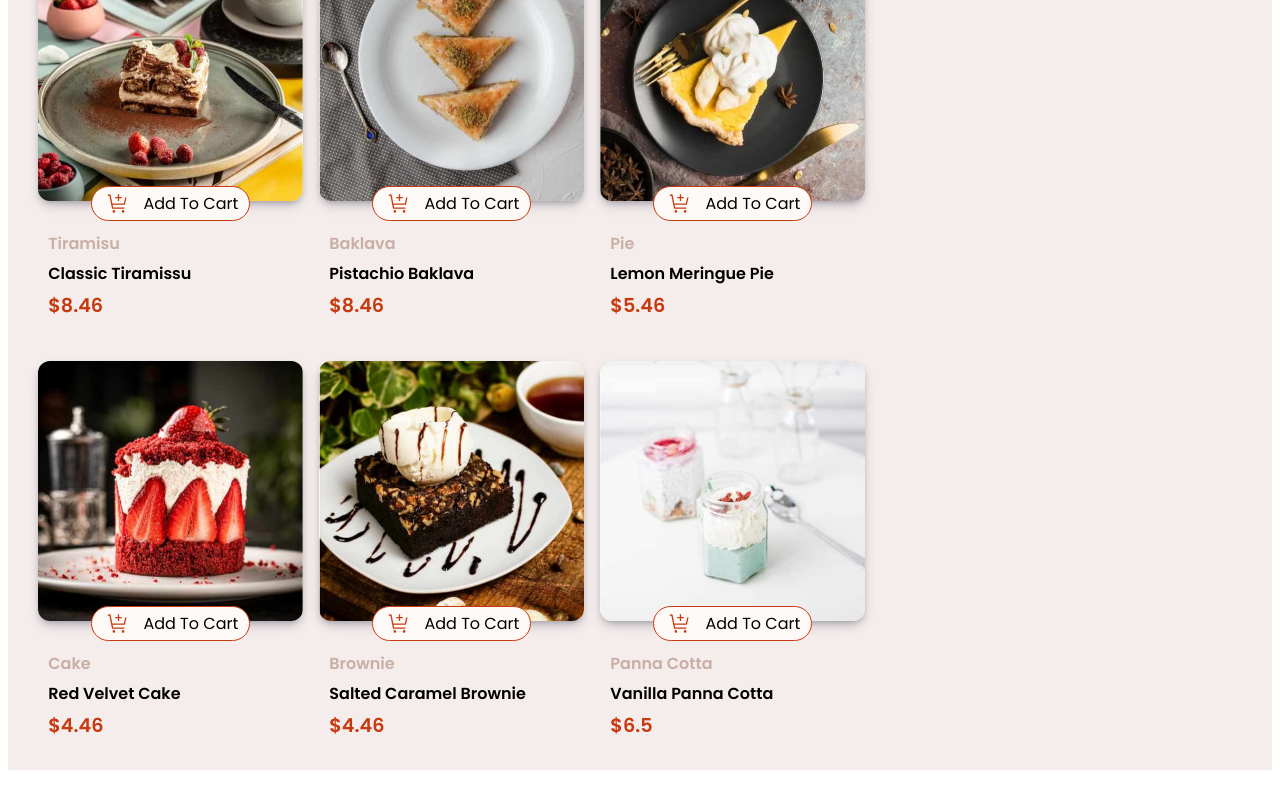
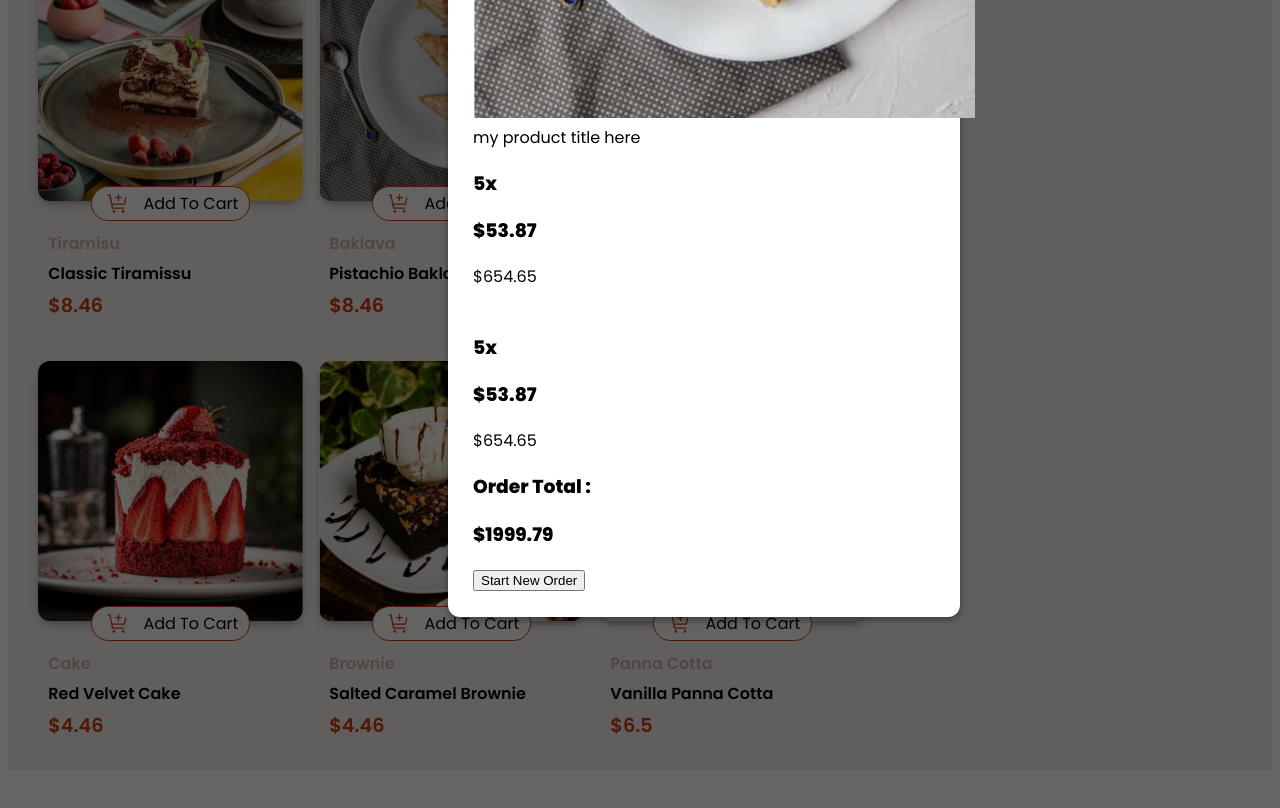
Before and after one commit to mohamedMachlou/angular-product-list, an Angular app: page / in a window 1280 px wide. Shown: the part 600-1408 px from the top of the page. Before the commit the page ends 1378 px from the top, so only its background shows below. Built offline with nearby package versions, Linux system fonts and the light colour scheme.

Commit message:
Create Pop-up Front and Back Style

```diff
--- a/src/app/product-list/components/confirm-pop-up/confirm-pop-up.component.html
+++ b/src/app/product-list/components/confirm-pop-up/confirm-pop-up.component.html
@@ -1 +1 @@
-<p>confirm-pop-up works!</p>
+<div class="confirm-popup"></div>
--- a/src/app/product-list/components/show-product/show-product.component.css
+++ b/src/app/product-list/components/show-product/show-product.component.css
@@ -128,6 +128,26 @@
     padding: 6px;
   }
 }
-/* Small devices (landscape phones, 576px and up) */
-@media (min-width: 576px) {
+.popup-back {
+  content: "";
+  width: 100%;
+  height: 256.3vh;
+  z-index: 200;
+  position: absolute;
+  top: 0;
+  left: 0;
+  background-color: #000000;
+  opacity: 60%;
 }
+.popup {
+  width: 40%;
+  /* height: 250px; */
+  border-radius: 12px;
+  box-shadow: rgba(0, 0, 0, 0.16) 0px 3px 6px, rgba(0, 0, 0, 0.23) 0px 3px 6px;
+  background-color: white;
+  z-index: 201;
+  position: absolute;
+  top: 40px;
+  left: 35%;
+  padding: 25px;
+}
--- a/src/app/product-list/components/show-product/show-product.component.html
+++ b/src/app/product-list/components/show-product/show-product.component.html
@@ -29,3 +29,46 @@
   </div>
   }
 </div>
+<div class="popup-back"></div>
+<div class="popup">
+  <div class="header">
+    <img src="./assets/icon-checked.svg" alt="" />
+    <h2>Order Confirmed</h2>
+    <p>We hope you enjoy you food!</p>
+  </div>
+  <div class="products">
+    <div class="product">
+      <div class="img">
+        <img src="./assets/image-baklava-desktop.jpg" alt="" />
+      </div>
+      <div class="details">
+        <div class="title">my product title here</div>
+        <div class="number-price">
+          <h3>5x</h3>
+          <h3>$53.87</h3>
+        </div>
+      </div>
+      <div class="prdPriceTotal">$654.65</div>
+    </div>
+    <div class="product">
+      <div class="img">
+        <img src="" alt="" />
+      </div>
+      <div class="details">
+        <div class="title"></div>
+        <div class="number-price">
+          <h3>5x</h3>
+          <h3>$53.87</h3>
+        </div>
+      </div>
+      <div class="prdPriceTotal">$654.65</div>
+    </div>
+  </div>
+  <div class="order-total">
+    <h3>Order Total :</h3>
+    <h3>$1999.79</h3>
+  </div>
+  <div class="btn">
+    <button>Start New Order</button>
+  </div>
+</div>
--- a/src/app/product-list/product-list.module.ts
+++ b/src/app/product-list/product-list.module.ts
@@ -7,7 +7,7 @@ import { ConfirmPopUpComponent } from './components/confirm-pop-up/confirm-pop-u
 @NgModule({
   declarations: [ShowProductComponent, CartComponent, ConfirmPopUpComponent],
   imports: [CommonModule],
-  exports: [ShowProductComponent, CartComponent],
+  exports: [ShowProductComponent, CartComponent, ConfirmPopUpComponent],
   providers: [
     {
       provide: 'experimentalFeatures',
```
Also changed, not shown: src/app/product-list/components/confirm-pop-up/confirm-pop-up.component.ts (+3 -5 lines).
